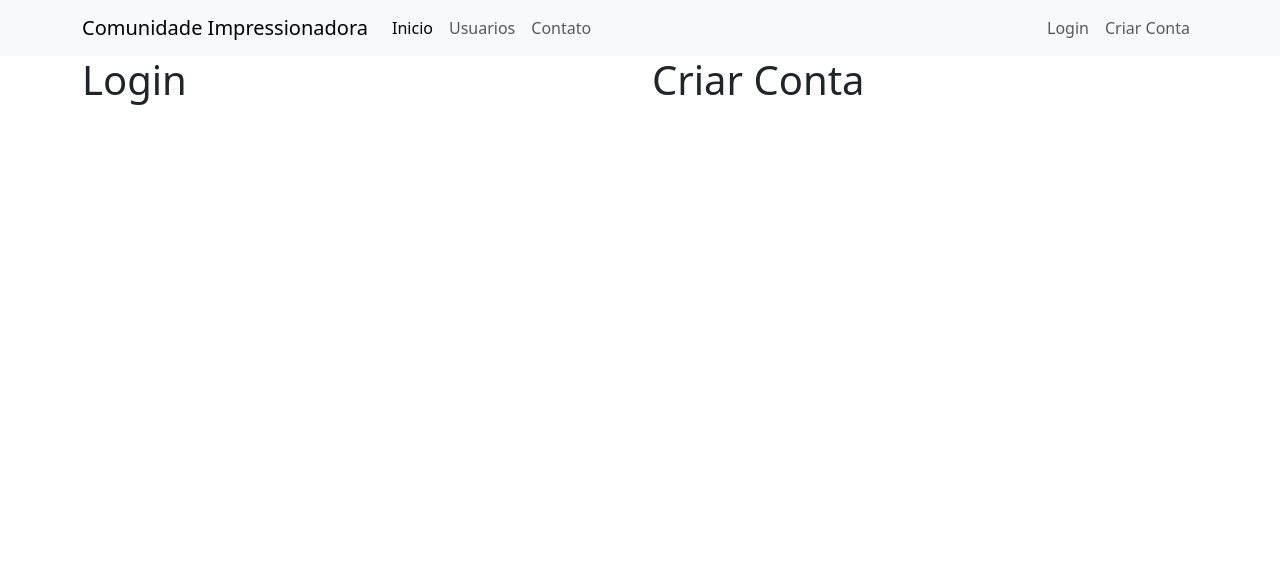
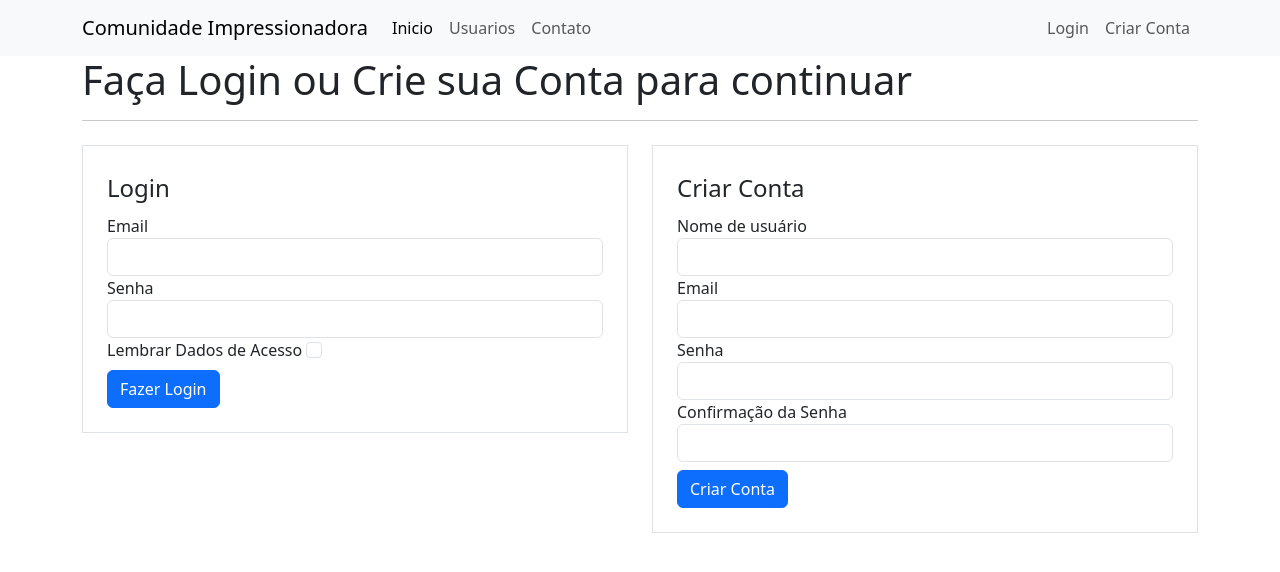
Before and after one commit to gabrielmrezende/flask-blog-fullstack, a Flask app: page /login in a window 1280 px wide. Shown: the top 572 px of the page. Run offline with Flask 3, Linux system fonts and the light colour scheme.

Commit message:
Atualização de Front/Back dos formulários de Login e Cadastro

```diff
--- a/forms.py
+++ b/forms.py
@@ -1,5 +1,5 @@
 from flask_wtf import FlaskForm
-from wtforms import StringField, PasswordField, SubmitField
+from wtforms import StringField, PasswordField, SubmitField, BooleanField
 from wtforms.validators import DataRequired, Length, Email, EqualTo
 
 
@@ -13,4 +13,5 @@ class FormCriarConta(FlaskForm):
 class FormLogin(FlaskForm):
     email = StringField('Email', validators=[DataRequired(), Email()])
     senha = PasswordField('Senha', validators=[DataRequired(), Length(6, 20)])
+    lembrar_dados = BooleanField('Lembrar Dados de Acesso')
     botao_submit_login = SubmitField('Fazer Login')
--- a/main.py
+++ b/main.py
@@ -1,4 +1,5 @@
 from flask import Flask, render_template, url_for
+from forms import FormCriarConta, FormLogin
 
 app = Flask(__name__)
 
@@ -18,9 +19,11 @@ def contato():
 def usuarios():
     return render_template('usuarios.html', lista_usuarios=lista_usuarios)
 
-@app.route('/login')
+@app.route('/login', methods=['GET', 'POST'])
 def login():
-    return render_template('login.html')
+    form_login = FormLogin()
+    form_criarconta = FormCriarConta()
+    return render_template('login.html', form_login=form_login, form_criarconta=form_criarconta)
 
 if __name__ == '__main__':
     app.run(debug=True)
--- a/templates/login.html
+++ b/templates/login.html
@@ -3,13 +3,52 @@
 {% block body %}
 
     <div class="container">
-
+        <h1>Faça Login ou Crie sua Conta para continuar</h1>
+        <hr>
         <div class="row">
             <div class="col">
-                <h1>Login</h1>
+                <form method="post" action="" class="border p-4 mt-2">
+                    <Legend>Login</Legend>
+                    <fieldset>
+                        <div class="form-group">
+                            {{ form_login.email.label(class="form-control-label") }}
+                            {{ form_login.email(class="form-control") }}
+                        </div>
+                        <div class="form-group">
+                            {{ form_login.senha.label(class="form-control-label") }}
+                            {{ form_login.senha(class="form-control") }}
+                        </div>
+                        <div class="form-group">
+                            {{ form_login.lembrar_dados.label(class="form-check-label") }}
+                            {{ form_login.lembrar_dados(class="form-check-input") }}
+                        </div>
+                    </fieldset>
+                    {{ form_login.botao_submit_login(class="btn btn-primary mt-2") }}
+                </form>
             </div>
             <div class="col">
-                <h1>Criar Conta</h1>
+                <form method="post" action="" class="border p-4 mt-2">
+                    <Legend>Criar Conta</Legend>
+                    <fieldset>
+                        <div class="form-group">
+                            {{ form_criarconta.username.label(class="form-control-label") }}
+                            {{ form_criarconta.username(class="form-control") }}
+                        </div>
+                        <div class="form-group">
+                            {{ form_criarconta.email.label(class="form-control-label") }}
+                            {{ form_criarconta.email(class="form-control") }}
+                        </div>
+                        <div class="form-group">
+                            {{ form_criarconta.senha.label(class="form-control-label") }}
+                            {{ form_criarconta.senha(class="form-control") }}
+                        </div>
+                        <div class="form-group">
+                            {{ form_criarconta.confirmacao_senha.label(class="form-control-label") }}
+                            {{ form_criarconta.confirmacao_senha(class="form-control") }}
+                        </div>
+                    </fieldset>
+                    {{ form_criarconta.botao_submit_criarconta(class="btn btn-primary mt-2") }}
+                </form>
             </div>
         </div>
     </div>
```
Also changed, not shown: 1 other file.
